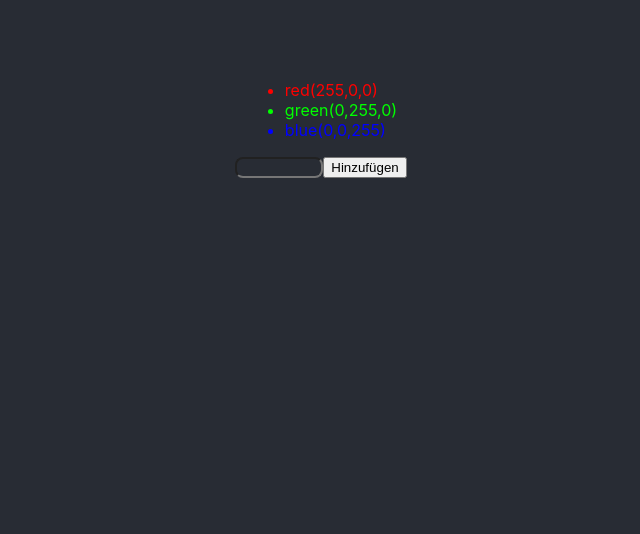
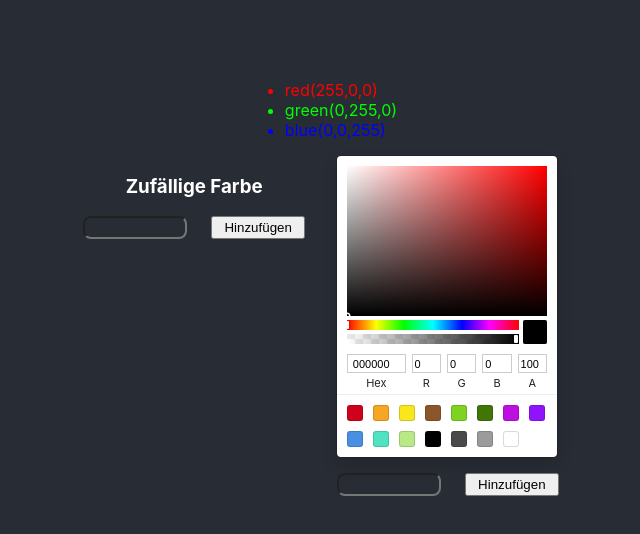
Before and after one commit to Okarashii/m293-react_lists, a React (Create React App) app: page / in a window 1280 px wide. Shown: the top 534 px of the page, without its empty margins (319-959 px from the left). Built offline with nearby package versions, Linux system fonts and the light colour scheme.

Commit message:
- implemented Color Picker - Implemented name validation - implemented user feedback

```diff
--- a/package.json
+++ b/package.json
@@ -7,6 +7,7 @@
     "@testing-library/react": "^13.4.0",
     "@testing-library/user-event": "^13.5.0",
     "react": "^18.2.0",
+    "react-color": "^2.19.3",
     "react-dom": "^18.2.0",
     "react-scripts": "5.0.1",
     "web-vitals": "^2.1.4"
--- a/src/components/ColorList/ColorList.css
+++ b/src/components/ColorList/ColorList.css
@@ -5,17 +5,49 @@
 }
 
 .cl-new-span {
-    display: gap;
+    display: flex;
+    gap: 2rem;
+}
+
+.cl-new-picker, .cl-new-random {
+    display: grid;
+    height: min-content;
+    column-gap: 1.5rem;
     grid-template-columns: auto auto;
+    grid-template-rows: auto auto;
+}
+
+.cl-new-picker {
+    row-gap: 1rem;
+    width: min-content;
+}
+
+.cl-new-random {
+    width: fit-content;
+
 }
 
 .cl-new-input {
     background-color: transparent;
     border-radius: 0.5rem;
     color: white;
-    width: 5rem;
+    width: 6rem;
 }
 
 .cl-new-button {
+    padding: 2px 1.5ch;
+    width: 100%;
+}
 
+.cl-picker, .cl-new-random-h3 {
+    grid-column: span 2;
 }
+
+.cl-new-random-h3 {
+    color: white;
+}
+
+.cl-new-input[aria-invalid="true"] {
+    /* color: red; */
+    outline: red 2px solid;
+}
--- a/src/components/ColorList/ColorList.jsx
+++ b/src/components/ColorList/ColorList.jsx
@@ -1,39 +1,90 @@
 import './ColorList.css';
-import { useState } from 'react';
+import { useState, useEffect, useRef } from 'react';
+import { SketchPicker } from 'react-color';
 
 export default function ColorList() {
+    const randomNameInput = useRef(null);
+    const pickerNameInput = useRef(null);
+
+    const onInputFocus = (e) => {
+        randomNameInput.current.ariaInvalid = false;
+        pickerNameInput.current.ariaInvalid = false;
+        e.target.select();
+    }
+
+    useEffect(() => {
+        document.getElementById("pickerName").addEventListener("focus", onInputFocus);
+        document.getElementById("randomName").addEventListener("focus", onInputFocus);
+
+        return (() => {
+            document.getElementById("pickerName").removeEventListener("focus", onInputFocus);
+            document.getElementById("randomName").removeEventListener("focus", onInputFocus);
+        });
+    }, [])
+
     const data = [
-        {title: 'red', red: 255, green: 0, blue: 0, html: '#FF0000'},
-        {title: 'green', red: 0, green: 255, blue: 0, html: '#00FF00'},
-        {title: 'blue', red: 0, green: 0, blue: 255, html: '#0000FF'},
+        {title: 'red', red: 255, green: 0, blue: 0, hex: '#FF0000'},
+        {title: 'green', red: 0, green: 255, blue: 0, hex: '#00FF00'},
+        {title: 'blue', red: 0, green: 0, blue: 255, hex: '#0000FF'},
     ];
 
     const [colors, setColors] = useState(data);
-    const [newColor, setNewColor] = useState('');
+    const [randomColorName, setRandomColorName] = useState('');
+    const [sketchColor, setSketchColor] = useState('#000000');
+    const [sketchColorName, setSketchColorName] = useState('');
 
-    const addColor = () => {
-        if (newColor === '') return;
-        if (colors.filter(c => c.title === newColor).length === 0) {
-            const red = Math.floor(Math.random() * 255);
-            const green = Math.floor(Math.random() * 255);
-            const blue = Math.floor(Math.random() * 255);
-            const html = ('#' + red.toString(16) + green.toString(16) + blue.toString(16)).toUpperCase();
-            setColors([{title:newColor, red, green, blue, html} , ...colors]);
+    const addColor = (title, hex = "") => {
+        randomNameInput.current.ariaInvalid = false;
+        pickerNameInput.current.ariaInvalid = false;
+        const isUnusedTitle = colors.filter(c => c.title === title).length === 0;
+
+        if (title !== '' && isUnusedTitle) {
+            let [red, green, blue] = [];
+            if (hex !== "") {
+                [red, green, blue] = hex.slice(1).match(/.{1,2}/g).map(c => Number.parseInt(c, 16));
+            }
+            else {
+                red = Math.floor(Math.random() * 255);
+                green = Math.floor(Math.random() * 255);
+                blue = Math.floor(Math.random() * 255);
+                hex = ('#' + red.toString(16) + green.toString(16) + blue.toString(16)).toUpperCase();
+            }
+
+            setColors([{title, red, green, blue, hex} , ...colors]);
+
+            setSketchColorName('');
+            setRandomColorName('');
+
         }
-
-        setNewColor('');
+        else {
+            console.log("sketchColor.hex: ", sketchColor);
+            console.log("hex: ",hex);
+            if (hex === "") {
+                randomNameInput.current.ariaInvalid = true;
+            }
+            else {
+                pickerNameInput.current.ariaInvalid = true;
+            }
+        }
     }
 
     return (
         <>
             <ul className="cl-wrapper">
-                {colors.map((c) => <li style={{color:c.html}} key={c.title}>{c.title + "(" + c.red + "," + c.green + "," + c.blue + ")"}</li>)}
+                {colors.map((c) => <li style={{color:c.hex}} key={c.title}>{c.title + "(" + c.red + "," + c.green + "," + c.blue + ")"}</li>)}
             </ul>
-            <span clasName="cl-new-span">
-                <input className='cl-new-input' type="text" value={newColor} onChange={(e) => setNewColor(e.target.value)}/>
-                <button className='cl-new-button' onClick={addColor}>Hinzufügen</button>
+            <span className="cl-new-span">
+                <div className="cl-new-random">
+                    <h3 className="cl-new-random-h3">Zufällige Farbe</h3>
+                    <input ref={randomNameInput} id="randomName" className='cl-new-input' type="text" value={randomColorName} onChange={(e) => setRandomColorName(e.target.value)}/>
+                    <button className='cl-new-button' onClick={() => addColor(randomColorName)}>Hinzufügen</button>
+                </div>
+                <div className="cl-new-picker">
+                    <SketchPicker className="cl-picker" color={sketchColor} onChangeComplete={(color) => setSketchColor(color.hex)}/>
+                    <input ref={pickerNameInput} id="pickerName" className='cl-new-input' type="text" value={sketchColorName} onChange={(e) => setSketchColorName(e.target.value)}/>
+                    <button className='cl-new-button' onClick={() => addColor(sketchColorName, sketchColor)}>Hinzufügen</button>
+                </div>
             </span>
-
         </>
     );
 }
```
Also changed, not shown: 1 other file (tests, documents, lock files or other folders).
